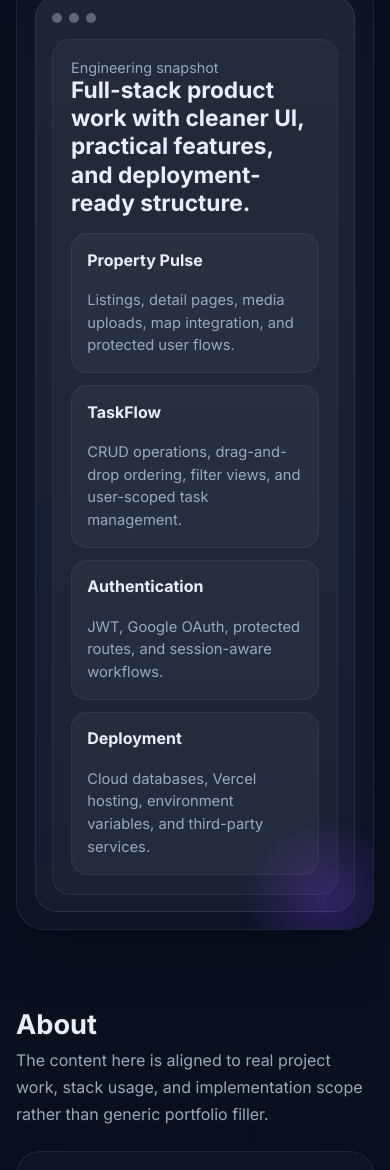
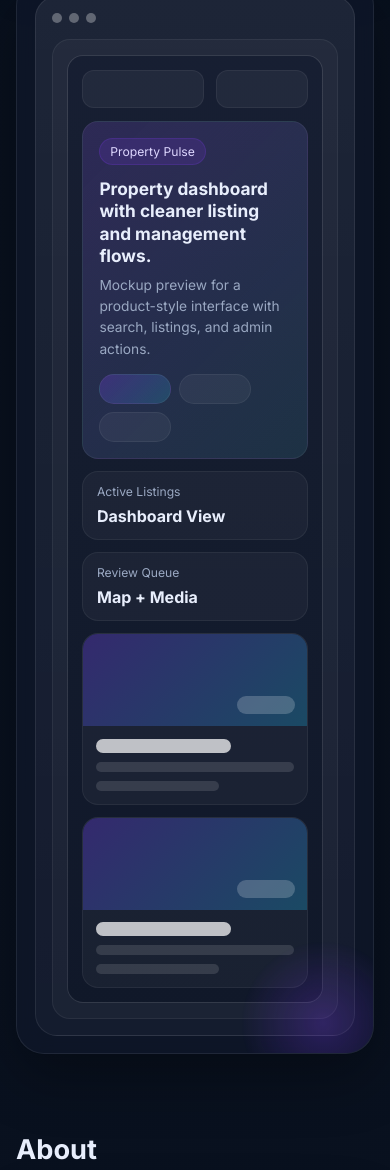
Before and after one commit to Sheldon715/Sheldon715.github.io, a plain HTML site: page index.html in a window 390 px wide. Shown: the part 1243-2413 px from the top of the page. Drawn offline with Linux system fonts and the light colour scheme.

Commit message:
Refactor UI components and styles
Refactor UI components and styles for improved layout and responsiveness.

```diff
--- a/index.html
+++ b/index.html
@@ -41,13 +41,18 @@
       }
 
       body::before,
+
+
+
+
       body::after {
-        content: "";
-        position: fixed;
-        inset: -12%;
-        pointer-events: none;
-        z-index: -1;
-        will-change: transform, opacity;
+        width: 48vw;
+        height: 48vw;
+        right: -10vw;
+        top: 6vh;
+        background: radial-gradient(circle, rgba(34, 211, 238, 0.18) 0%, rgba(34, 211, 238, 0.08) 30%, transparent 70%);
+        filter: blur(24px);
+        animation: bgFloatTwo 16s ease-in-out infinite alternate;
       }
 
       body::before {
@@ -313,52 +318,230 @@
       .panel {
         flex: 1;
         border-radius: 18px;
-        padding: 1.15rem;
+        padding: 0.9rem;
         background: rgba(255, 255, 255, 0.03);
         border: 1px solid rgba(255,255,255,0.06);
-        display: grid;
-        gap: 1rem;
+        display: flex;
       }
 
-      .mini-heading {
-        font-size: 0.9rem;
+      .mockup-app {
+        width: 100%;
+        min-height: 0;
+        border-radius: 16px;
+        overflow: hidden;
+        border: 1px solid rgba(255,255,255,0.08);
+        background: linear-gradient(180deg, rgba(255,255,255,0.03), rgba(255,255,255,0.01));
+        display: grid;
+        grid-template-columns: 72px 1fr;
+      }
+
+      .mockup-sidebar {
+        background: rgba(8, 14, 28, 0.72);
+        border-right: 1px solid rgba(255,255,255,0.06);
+        padding: 0.9rem 0.7rem;
+        display: flex;
+        flex-direction: column;
+        justify-content: space-between;
+      }
+
+      .sidebar-stack {
+        display: grid;
+        gap: 0.7rem;
+      }
+
+      .sidebar-logo {
+        width: 36px;
+        height: 36px;
+        border-radius: 12px;
+        background: linear-gradient(135deg, rgba(124,58,237,0.85), rgba(34,211,238,0.75));
+      }
+
+      .sidebar-pill,
+      .sidebar-dot {
+        background: rgba(255,255,255,0.08);
+        border: 1px solid rgba(255,255,255,0.06);
+      }
+
+      .sidebar-pill {
+        width: 100%;
+        height: 38px;
+        border-radius: 12px;
+      }
+
+      .sidebar-pill.active {
+        background: linear-gradient(135deg, rgba(124,58,237,0.24), rgba(34,211,238,0.16));
+        border-color: rgba(255,255,255,0.12);
+      }
+
+      .sidebar-dot {
+        width: 100%;
+        height: 12px;
+        border-radius: 999px;
+      }
+
+      .mockup-main {
+        padding: 0.9rem;
+        display: grid;
+        gap: 0.8rem;
+        background: linear-gradient(180deg, rgba(16,24,44,0.72), rgba(12,20,37,0.76));
+      }
+
+      .mockup-topbar {
+        display: flex;
+        align-items: center;
+        justify-content: space-between;
+        gap: 0.75rem;
+      }
+
+      .search-bar,
+      .profile-chip {
+        height: 38px;
+        border-radius: 12px;
+        border: 1px solid rgba(255,255,255,0.06);
+        background: rgba(255,255,255,0.05);
+      }
+
+      .search-bar {
+        flex: 1;
+      }
+
+      .profile-chip {
+        width: 92px;
+      }
+
+      .hero-preview {
+        display: grid;
+        grid-template-columns: 1.25fr 0.8fr;
+        gap: 0.75rem;
+      }
+
+      .preview-banner,
+      .preview-metric,
+      .listing-card {
+        border-radius: 16px;
+        border: 1px solid rgba(255,255,255,0.06);
+        background: rgba(255,255,255,0.04);
+      }
+
+      .preview-banner {
+        padding: 1rem;
+        background:
+          linear-gradient(135deg, rgba(124,58,237,0.16), rgba(34,211,238,0.08)),
+          rgba(255,255,255,0.04);
+      }
+
+      .preview-label {
+        display: inline-flex;
+        padding: 0.32rem 0.62rem;
+        border-radius: 999px;
+        font-size: 0.76rem;
+        color: #ddd6fe;
+        background: rgba(124,58,237,0.16);
+        border: 1px solid rgba(124,58,237,0.2);
+      }
+
+      .preview-banner h4 {
+        margin-top: 0.8rem;
+        font-size: 1.08rem;
+        line-height: 1.3;
+      }
+
+      .preview-banner p {
+        margin-top: 0.45rem;
+        color: var(--muted);
+        font-size: 0.86rem;
+        line-height: 1.55;
+      }
+
+      .preview-actions {
+        display: flex;
+        gap: 0.5rem;
+        margin-top: 0.85rem;
+        flex-wrap: wrap;
+      }
+
+      .preview-tab {
+        height: 30px;
+        min-width: 72px;
+        border-radius: 999px;
+        border: 1px solid rgba(255,255,255,0.06);
+        background: rgba(255,255,255,0.05);
+      }
+
+      .preview-tab.active {
+        background: linear-gradient(135deg, rgba(124,58,237,0.28), rgba(34,211,238,0.18));
+      }
+
+      .metrics-stack {
+        display: grid;
+        gap: 0.75rem;
+      }
+
+      .preview-metric {
+        padding: 0.8rem 0.85rem;
+      }
+
+      .preview-metric span {
+        display: block;
+        font-size: 0.76rem;
         color: var(--muted);
       }
 
-      .mini-main {
-        font-size: 1.42rem;
+      .preview-metric strong {
+        display: block;
+        margin-top: 0.4rem;
+        font-size: 1rem;
         font-weight: 700;
-        line-height: 1.25;
       }
 
-      .snapshot-grid {
+      .listings-grid {
         display: grid;
-        grid-template-columns: repeat(2, 1fr);
+        grid-template-columns: 1fr 1fr;
         gap: 0.75rem;
       }
 
-      .snapshot-card {
-        padding: 0.95rem;
-        border-radius: 16px;
-        background: rgba(255,255,255,0.04);
-        border: 1px solid rgba(255,255,255,0.06);
-        transition: transform 0.22s ease, border-color 0.22s ease;
+      .listing-card {
+        overflow: hidden;
       }
 
-      .snapshot-card:hover {
-        transform: translateY(-3px);
-        border-color: rgba(255,255,255,0.14);
+      .listing-thumb {
+        height: 92px;
+        background:
+          linear-gradient(135deg, rgba(124,58,237,0.28), rgba(34,211,238,0.22)),
+          #18233d;
+        position: relative;
       }
 
-      .snapshot-card strong {
-        display: block;
-        margin-bottom: 0.35rem;
+      .listing-thumb::after {
+        content: "";
+        position: absolute;
+        inset: auto 12px 12px auto;
+        width: 58px;
+        height: 18px;
+        border-radius: 999px;
+        background: rgba(255,255,255,0.2);
       }
 
-      .snapshot-card p {
-        color: var(--muted);
-        font-size: 0.92rem;
-        line-height: 1.55;
+      .listing-info {
+        padding: 0.8rem;
+      }
+
+      .listing-title {
+        height: 14px;
+        width: 68%;
+        border-radius: 999px;
+        background: rgba(255,255,255,0.72);
+      }
+
+      .listing-line {
+        height: 10px;
+        margin-top: 0.55rem;
+        border-radius: 999px;
+        background: rgba(255,255,255,0.12);
+      }
+
+      .listing-line.short {
+        width: 62%;
       }
 
       section {
@@ -567,30 +750,30 @@
       @keyframes bgFloatOne {
         0% {
           transform: translate3d(0, 0, 0) scale(1);
-          opacity: 0.9;
+          opacity: 0.72;
         }
         50% {
-          transform: translate3d(1.5%, -1.2%, 0) scale(1.04);
-          opacity: 1;
+          transform: translate3d(8vw, 3vh, 0) scale(1.08);
+          opacity: 0.95;
         }
         100% {
-          transform: translate3d(-1.2%, 1.4%, 0) scale(1.02);
-          opacity: 0.88;
+          transform: translate3d(14vw, 8vh, 0) scale(1.14);
+          opacity: 0.78;
         }
       }
 
       @keyframes bgFloatTwo {
         0% {
           transform: translate3d(0, 0, 0) scale(1);
-          opacity: 0.7;
+          opacity: 0.6;
         }
         50% {
-          transform: translate3d(-1.4%, 1%, 0) scale(1.05);
-          opacity: 0.9;
+          transform: translate3d(-7vw, 6vh, 0) scale(1.1);
+          opacity: 0.86;
         }
         100% {
-          transform: translate3d(1.1%, -1.3%, 0) scale(1.03);
-          opacity: 0.72;
+          transform: translate3d(-13vw, 12vh, 0) scale(1.16);
+          opacity: 0.68;
         }
       }
 
@@ -618,7 +801,16 @@
           padding-top: 3.5rem;
         }
 
-        .snapshot-grid {
+        .mockup-app {
+          grid-template-columns: 1fr;
+        }
+
+        .mockup-sidebar {
+          display: none;
+        }
+
+        .hero-preview,
+        .listings-grid {
           grid-template-columns: 1fr;
         }
       }
@@ -683,32 +875,75 @@
                 <span class="dot"></span>
               </div>
               <div class="panel">
-                <div>
-                  <div class="mini-heading">Engineering snapshot</div>
-                  <div class="mini-main">Full-stack product work with cleaner UI, practical features, and deployment-ready structure.</div>
-                </div>
+                <div class="mockup-app">
+                  <div class="mockup-sidebar">
+                    <div class="sidebar-stack">
+                      <div class="sidebar-logo"></div>
+                      <div class="sidebar-pill active"></div>
+                      <div class="sidebar-pill"></div>
+                      <div class="sidebar-pill"></div>
+                    </div>
+                    <div class="sidebar-stack">
+                      <div class="sidebar-dot"></div>
+                      <div class="sidebar-dot"></div>
+                    </div>
+                  </div>
 
-                <div class="snapshot-grid">
-                  <div class="snapshot-card">
-                    <strong>Property Pulse</strong>
-                    <p>Listings, detail pages, media uploads, map integration, and protected user flows.</p>
-                  </div>
-                  <div class="snapshot-card">
-                    <strong>TaskFlow</strong>
-                    <p>CRUD operations, drag-and-drop ordering, filter views, and user-scoped task management.</p>
-                  </div>
-                  <div class="snapshot-card">
-                    <strong>Authentication</strong>
-                    <p>JWT, Google OAuth, protected routes, and session-aware workflows.</p>
-                  </div>
-                  <div class="snapshot-card">
-                    <strong>Deployment</strong>
-                    <p>Cloud databases, Vercel hosting, environment variables, and third-party services.</p>
+                  <div class="mockup-main">
+                    <div class="mockup-topbar">
+                      <div class="search-bar"></div>
+                      <div class="profile-chip"></div>
+                    </div>
+
+                    <div class="hero-preview">
+                      <div class="preview-banner">
+                        <span class="preview-label">Property Pulse</span>
+                        <h4>Property dashboard with cleaner listing and management flows.</h4>
+                        <p>Mockup preview for a product-style interface with search, listings, and admin actions.</p>
+                        <div class="preview-actions">
+                          <div class="preview-tab active"></div>
+                          <div class="preview-tab"></div>
+                          <div class="preview-tab"></div>
+                        </div>
+                      </div>
+
+                      <div class="metrics-stack">
+                        <div class="preview-metric">
+                          <span>Active Listings</span>
+                          <strong>Dashboard View</strong>
+                        </div>
+                        <div class="preview-metric">
+                          <span>Review Queue</span>
+                          <strong>Map + Media</strong>
+                        </div>
+                      </div>
+                    </div>
+
+                    <div class="listings-grid">
+                      <div class="listing-card">
+                        <div class="listing-thumb"></div>
+                        <div class="listing-info">
+                          <div class="listing-title"></div>
+                          <div class="listing-line"></div>
+                          <div class="listing-line short"></div>
+                        </div>
+                      </div>
+
+                      <div class="listing-card">
+                        <div class="listing-thumb"></div>
+                        <div class="listing-info">
+                          <div class="listing-title"></div>
+                          <div class="listing-line"></div>
+                          <div class="listing-line short"></div>
+                        </div>
+                      </div>
+                    </div>
                   </div>
                 </div>
               </div>
             </div>
           </div>
+        </div>
         </div>
       </section>
 
@@ -717,9 +952,6 @@
           <div class="section-head">
             <div>
               <h2>About</h2>
-              <p>
-                The content here is aligned to real project work, stack usage, and implementation scope rather than generic portfolio filler.
-              </p>
             </div>
           </div>
 
@@ -762,9 +994,6 @@
           <div class="section-head">
             <div>
               <h2>Projects</h2>
-              <p>
-                Projects are ordered to highlight the strongest production-style builds first, followed by supporting work and upcoming expansion.
-              </p>
             </div>
           </div>
 
```
